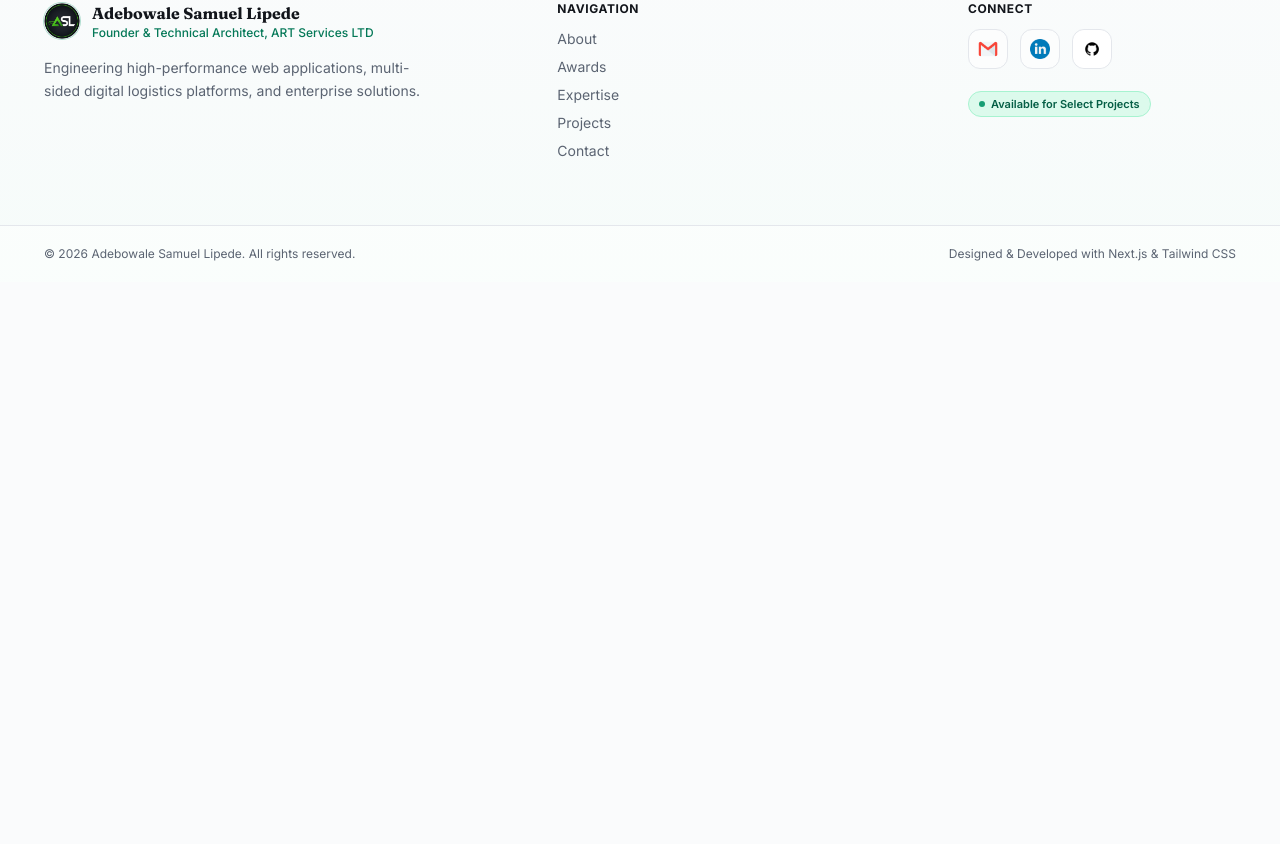
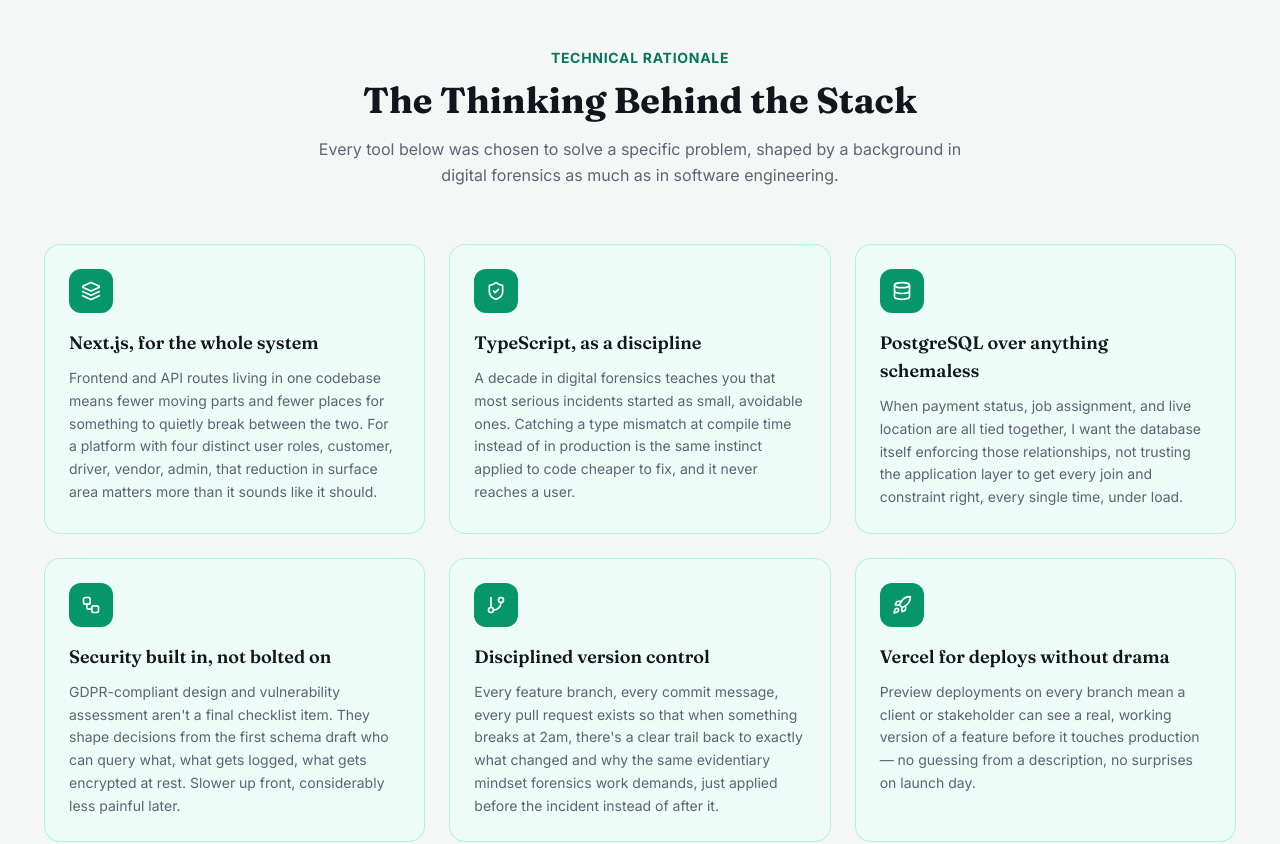
Before and after one commit to Judacris32/asl-portfolio-website, a Next.js app: page /expertise in a window 1280 px wide. Shown: the part 1430-2274 px from the top of the page. Before the commit the page ends 1712 px from the top, so only its background shows below. Built offline with nearby package versions, Linux system fonts and the light colour scheme.

Commit message:
Rework Expertise page reasoning section: remove intro, expand cards, center header

```diff
--- a/src/app/expertise/page.tsx
+++ b/src/app/expertise/page.tsx
@@ -1,6 +1,7 @@
 import type { Metadata } from "next";
 import { BackButton } from "@/components/BackButton";
 import { Expertise } from "@/components/Expertise";
+import { WhyTheseTools } from "@/components/ExpertiseContext";
 
 export const metadata: Metadata = {
   title: "Expertise | Adebowale Samuel Lipede",
@@ -13,6 +14,7 @@
     <main className="min-h-screen">
       <BackButton />
       <Expertise />
+      <WhyTheseTools />
     </main>
   );
 }
--- /dev/null
+++ b/src/components/ExpertiseContext.tsx
@@ -0,0 +1,98 @@
+"use client";
+
+import { motion } from "framer-motion";
+import {
+  Layers,
+  ShieldCheck,
+  Database,
+  GitBranch,
+  Workflow,
+  Rocket,
+} from "lucide-react";
+
+const REASONS = [
+  {
+    icon: Layers,
+    title: "Next.js, for the whole system",
+    body: "Frontend and API routes living in one codebase means fewer moving parts and fewer places for something to quietly break between the two. For a platform with four distinct user roles, customer, driver, vendor, admin, that reduction in surface area matters more than it sounds like it should.",
+  },
+  {
+    icon: ShieldCheck,
+    title: "TypeScript, as a discipline",
+    body: "A decade in digital forensics teaches you that most serious incidents started as small, avoidable ones. Catching a type mismatch at compile time instead of in production is the same instinct applied to code cheaper to fix, and it never reaches a user.",
+  },
+  {
+    icon: Database,
+    title: "PostgreSQL over anything schemaless",
+    body: "When payment status, job assignment, and live location are all tied together, I want the database itself enforcing those relationships, not trusting the application layer to get every join and constraint right, every single time, under load.",
+  },
+  {
+    icon: Workflow,
+    title: "Security built in, not bolted on",
+    body: "GDPR-compliant design and vulnerability assessment aren't a final checklist item. They shape decisions from the first schema draft who can query what, what gets logged, what gets encrypted at rest. Slower up front, considerably less painful later.",
+  },
+  {
+    icon: GitBranch,
+    title: "Disciplined version control",
+    body: "Every feature branch, every commit message, every pull request exists so that when something breaks at 2am, there's a clear trail back to exactly what changed and why the same evidentiary mindset forensics work demands, just applied before the incident instead of after it.",
+  },
+  {
+    icon: Rocket,
+    title: "Vercel for deploys without drama",
+    body: "Preview deployments on every branch mean a client or stakeholder can see a real, working version of a feature before it touches production — no guessing from a description, no surprises on launch day.",
+  },
+];
+
+export function WhyTheseTools() {
+  return (
+    <section className="border-b border-hairline dark:border-midnight-hairline bg-emerald-950/[0.02] dark:bg-emerald-950/10">
+      <div className="max-w-content mx-auto px-6 py-20 md:py-28">
+        <motion.div
+          initial={{ opacity: 0, y: 16 }}
+          whileInView={{ opacity: 1, y: 0 }}
+          viewport={{ once: true, margin: "-80px" }}
+          transition={{ duration: 0.6, ease: [0.22, 1, 0.36, 1] }}
+          className="text-center max-w-2xl mx-auto mb-14"
+        >
+          <p className="text-sm text-emerald-700 dark:text-emerald-400 font-bold uppercase tracking-wider">
+            Technical Rationale
+          </p>
+          <h2 className="font-display font-bold text-3xl md:text-4xl mt-3 text-ink dark:text-white leading-tight">
+            The Thinking Behind the Stack
+          </h2>
+          <p className="mt-4 text-muted dark:text-slate-400 leading-relaxed">
+            Every tool below was chosen to solve a specific problem, shaped
+            by a background in digital forensics as much as in software
+            engineering.
+          </p>
+        </motion.div>
+
+        <div className="grid sm:grid-cols-2 lg:grid-cols-3 gap-6">
+          {REASONS.map((r, i) => {
+            const Icon = r.icon;
+            return (
+              <motion.div
+                key={r.title}
+                initial={{ opacity: 0, y: 16 }}
+                whileInView={{ opacity: 1, y: 0 }}
+                viewport={{ once: true, margin: "-80px" }}
+                transition={{ duration: 0.6, delay: i * 0.06, ease: [0.22, 1, 0.36, 1] }}
+                className="rounded-2xl bg-emerald-50/80 dark:bg-emerald-950/30 border border-emerald-200/80 dark:border-emerald-800/50 p-6 flex flex-col"
+              >
+                <div className="h-11 w-11 rounded-xl bg-emerald-600 dark:bg-emerald-500 flex items-center justify-center text-white shrink-0">
+                  <Icon className="h-5 w-5" />
+                </div>
+                <h3 className="font-display font-semibold text-lg text-ink dark:text-white mt-4">
+                  {r.title}
+                </h3>
+                <p className="mt-2.5 text-sm text-muted dark:text-slate-400 leading-relaxed">
+                  {r.body}
+                </p>
+              </motion.div>
+            );
+          })}
+        </div>
+      </div>
+    </section>
+  );
+}
--- a/src/components/Footer.tsx
+++ b/src/components/Footer.tsx
@@ -93,23 +93,19 @@
                 />
               </a>
               <a
-                href="https://github.com/Debzy1985/DV-CODE-ARTServices"
+                href="https://www.linkedin.com/in/adebowaleslipede/"
                 target="_blank"
                 rel="noopener noreferrer"
-                aria-label="GitHub"
+                aria-label="LinkedIn"
                 className="h-10 w-10 flex items-center justify-center rounded-xl border border-hairline dark:border-midnight-hairline bg-white/60 dark:bg-midnight-surface/60 hover:border-emerald-600/40 dark:hover:border-emerald-500/40 transition-colors shadow-2xs overflow-hidden"
               >
-                {/* GitHub's mark is black-on-transparent — a white chip keeps
-                    it visible in dark mode instead of vanishing into the bg. */}
-                <span className="h-full w-full flex items-center justify-center bg-white rounded-xl">
-                  <Image
-                    src="/icons/social/github.png"
-                    alt="GitHub"
-                    width={18}
-                    height={18}
-                    className="object-contain"
-                  />
-                </span>
+                <Image
+                  src="/icons/social/github.png"
+                  alt="GitHub"
+                  width={20}
+                  height={20}
+                  className="object-contain"
+                />
               </a>
             </div>
             <div className="pt-2">
--- a/src/components/home/FeaturedProject.tsx
+++ b/src/components/home/FeaturedProject.tsx
@@ -6,7 +6,6 @@
 import { ArrowRight, ExternalLink } from "lucide-react";
 
 const STACK = [
-  { name: "Next.js", logo: "/icons/stack/nextjs.png" },
   { name: "React 18", logo: "/icons/stack/react.png" },
   { name: "TypeScript", logo: "/icons/stack/typescript.png" },
   { name: "Node.js", logo: "/icons/stack/nodejs.png" },
```
Also changed, not shown: public/icons/social/github.png.
